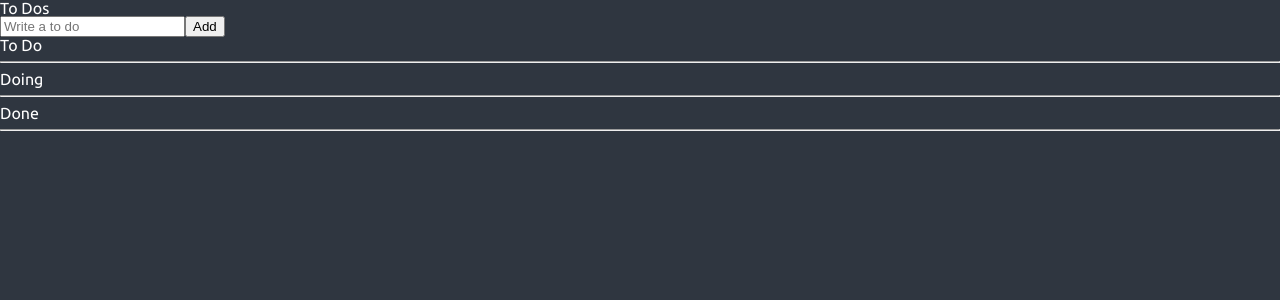
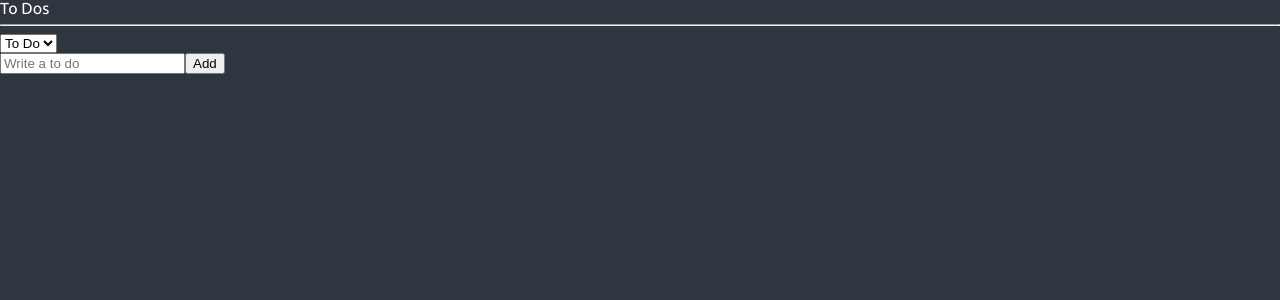
Before and after one commit to sdfwefk11/reactstudy02, a React (Create React App) app: page / in a window 1280 px wide. Shown: the top 300 px of the page. Built offline with nearby package versions, Linux system fonts and the light colour scheme.

Commit message:
Selector2

```diff
--- a/src/components/ToDoList.tsx
+++ b/src/components/ToDoList.tsx
@@ -1,53 +1,28 @@
-import { useRecoilValue } from "recoil";
-import { toDoSelector } from "./atoms";
+import { useRecoilState, useRecoilValue } from "recoil";
+import { categoryState, toDoSelector } from "./atoms";
 import CreateToDo from "./CreateToDo";
 import ToDo from "./ToDo";
 
 function ToDoList() {
-  const [toDo, doing, done] = useRecoilValue(toDoSelector);
+  const toDos = useRecoilValue(toDoSelector);
+  const [category, setCategory] = useRecoilState(categoryState);
+  const onInput = (event: React.FormEvent<HTMLSelectElement>) => {
+    setCategory(event.currentTarget.value);
+  };
+  console.log(category);
   return (
     <div>
       <h1>To Dos</h1>
+      <hr />
+      <select value={category} onInput={onInput}>
+        <option value="TO_DO">To Do</option>
+        <option value="DOING">Doing</option>
+        <option value="DONE">Done</option>
+      </select>
       <CreateToDo />
-      <h2>To Do</h2>
-      <ul>
-        {toDo.map((toDo) => (
-          <ToDo
-            key={toDo.id}
-            text={toDo.text}
-            category={toDo.category}
-            id={toDo.id}
-          />
-          // <toDo  {...toDo}/> ...toDo로도 모든 프롭을 보내줄수있다
-        ))}
-      </ul>
-      <hr />
-      <h2>Doing</h2>
-      <ul>
-        {doing.map((toDo) => (
-          <ToDo
-            key={toDo.id}
-            text={toDo.text}
-            category={toDo.category}
-            id={toDo.id}
-          />
-          // <toDo  {...toDo}/> ...toDo로도 모든 프롭을 보내줄수있다
-        ))}
-      </ul>
-      <hr />
-      <h2>Done</h2>
-      <ul>
-        {done.map((toDo) => (
-          <ToDo
-            key={toDo.id}
-            text={toDo.text}
-            category={toDo.category}
-            id={toDo.id}
-          />
-          // <toDo  {...toDo}/> ...toDo로도 모든 프롭을 보내줄수있다
-        ))}
-      </ul>
-      <hr />
+      {toDos?.map((toDo) => (
+        <ToDo key={toDo.id} {...toDo} />
+      ))}
     </div>
   );
 }
--- a/src/components/atoms.tsx
+++ b/src/components/atoms.tsx
@@ -5,7 +5,10 @@
   category: "TO_DO" | "DOING" | "DONE";
   id: number;
 }
-
+export const categoryState = atom({
+  key: "category",
+  default: "TO_DO",
+});
 export const toDoState = atom<IToDo[]>({
   key: "toDo",
   default: [],
@@ -14,10 +17,7 @@
   key: "toDoSelector",
   get: ({ get }) => {
     const toDos = get(toDoState);
-    return [
-      toDos.filter((toDo) => toDo.category === "TO_DO"),
-      toDos.filter((toDo) => toDo.category === "DOING"),
-      toDos.filter((toDo) => toDo.category === "DONE"),
-    ];
+    const category = get(categoryState);
+    return toDos.filter((toDo) => toDo.category === category);
   },
 });
```
